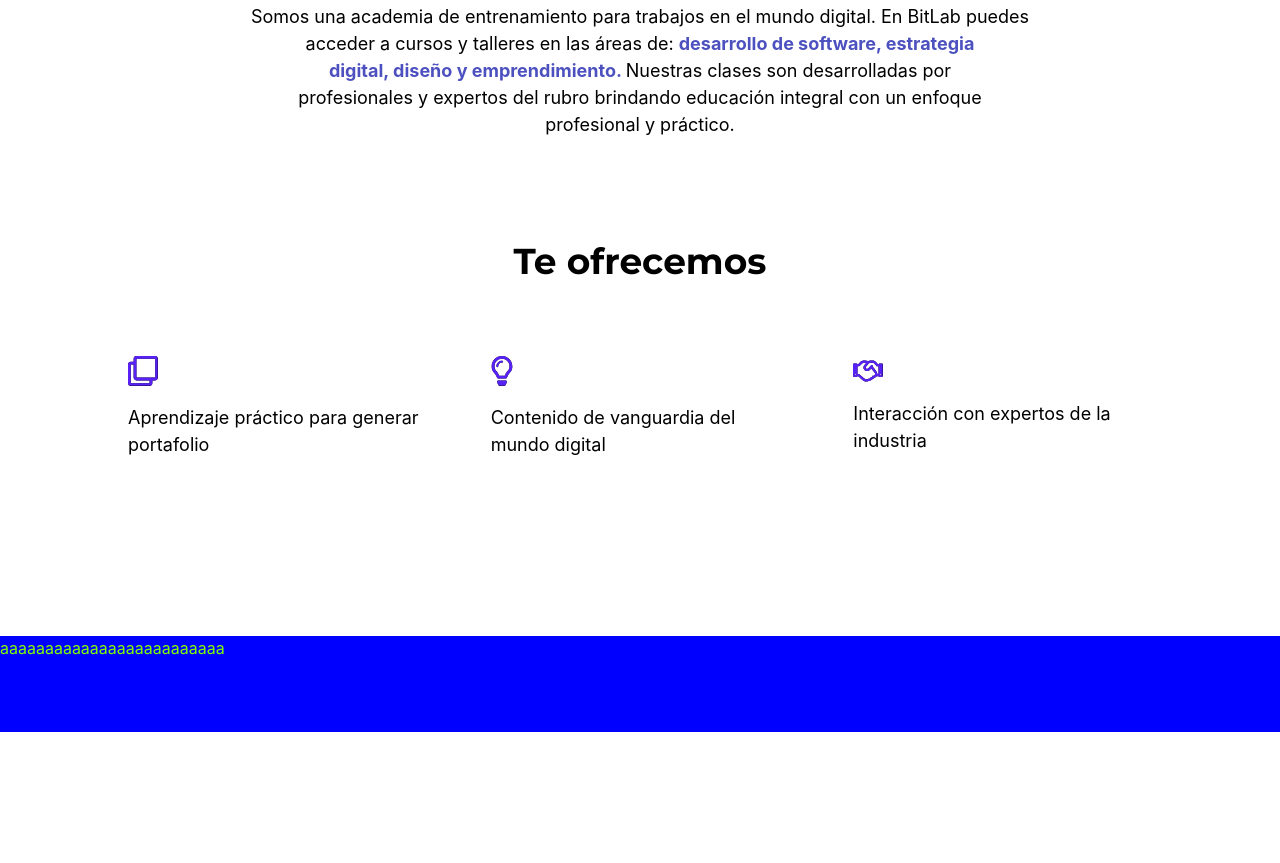
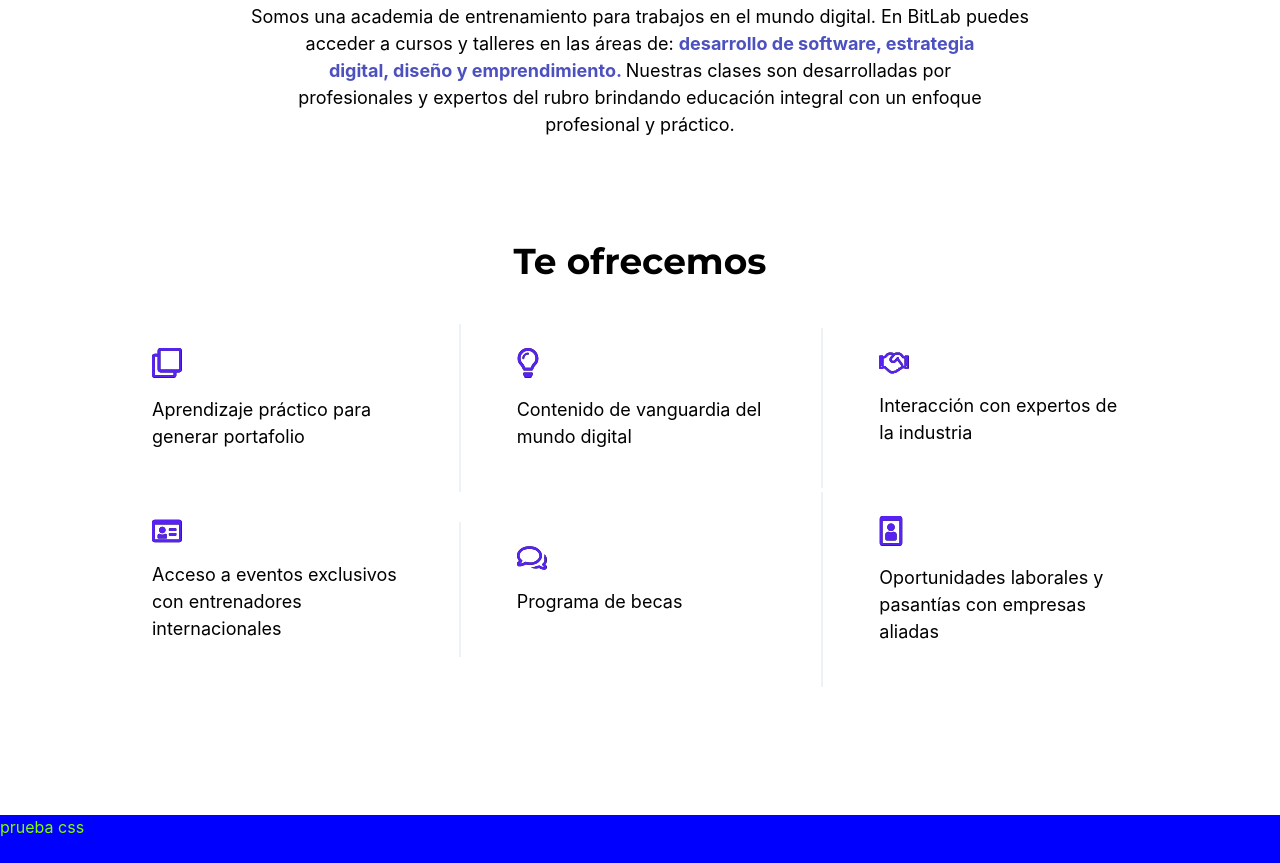
Before and after one commit to SDL2/Tarea-1, a website: page index.html in a window 1280 px wide. Shown: the part 1065-1928 px from the top of the page. Before the commit the page ends 1797 px from the top, so only its background shows below. Drawn offline with Linux system fonts and the light colour scheme.

Commit message:
mejora tarjetas

```diff
--- a/index.html
+++ b/index.html
@@ -68,7 +68,7 @@
             </div>
 
         </div>
-    </section> <!-- END MAIN CONTAINER -->
+    </section> <!-- END SECTION 1 -->
 
 
     <div class="container my-32 xl mx-auto px-24">
@@ -97,48 +97,64 @@
             <div id="contenedorFlexTarjetas" class="flex flex-wrap items-center">
 <!-- wfull para cel, con pantalla md la tarje tomara 50%, lg 33%-->
                 <div  id="capaResponsive"class="w-full md:w-1/2 lg:w-1/3">
-                    <div id="bordesAnimaciones" class="hover:shadow-lg ">
-                        <div id="contenido" class="py-8 mx-8">
+                    <div id="bordesAnimaciones" class="hover:shadow-2xl mx-8">
+                        <div id="contenido" class="p-6 hover:text-purple-800">
                             <img src="images/i-learn.svg" alt="">
                             <p class="text-lg">Aprendizaje práctico para generar portafolio</p>
                         </div>
                     </div>
                 </div>
 
-                <div  id="capaResponsive"class="w-full md:w-1/2 lg:w-1/3">
-                    <div id="bordesAnimaciones" class="hover:shadow-lg ">
-                        <div id="contenido" class="py-8 mx-8">
+                <div  id="capaResponsive"class="w-full md:w-1/2 lg:w-1/3 border-l-2 border-gray-200 hover:border-transparent">
+                    <div id="bordesAnimaciones" class="hover:shadow-2xl mx-8">
+                        <div id="contenido" class="p-6 hover:text-purple-800">
                             <img src="images/i-content.svg" alt="">
                             <p class="text-lg">Contenido de vanguardia del mundo digital</p>
                         </div>
                     </div>
                 </div>
 
-                <div  id="capaResponsive"class="w-full md:w-1/2 lg:w-1/3">
-                    <div id="bordesAnimaciones" class="hover:shadow-lg ">
-                        <div id="contenido" class="py-8 mx-8">
+                <div  id="capaResponsive"class="w-full md:w-1/2 lg:w-1/3 border-l-2 border-gray-200 hover:border-transparent">
+                    <div id="bordesAnimaciones" class="hover:shadow-2xl mx-8">
+                        <div id="contenido" class="p-6 hover:text-purple-800">
                             <img src="images/i-interaction.svg" alt="">
                             <p class="text-lg">Interacción con expertos de la industria</p>
                         </div>
                     </div>
                 </div>
 
-                <div class="t"></div>
-                <div class="t"></div>
-                <div class="t"></div>
-                <div class="t"></div>
-                <div class="t"></div>
-                <div class="t"></div>
-                <div class="t"></div>
-                <div class="t"></div>
-                <div class="t"></div>
 
-            </div>
+
+                <div  id="capaResponsive"class="w-full md:w-1/2 lg:w-1/3">
+                    <div id="bordesAnimaciones" class="hover:shadow-2xl mx-8">
+                        <div id="contenido" class="p-6 hover:text-purple-800">
+                            <img src="images/i-events.svg" alt="">
+                            <p class="text-lg">Acceso a eventos exclusivos con entrenadores internacionales</p>
+                        </div>
+                    </div>
+                </div>
+
+                <div  id="capaResponsive"class="w-full md:w-1/2 lg:w-1/3 border-l-2 border-gray-200 hover:border-transparent">
+                    <div id="bordesAnimaciones" class="hover:shadow-2xl mx-8">
+                        <div id="contenido" class="p-6 hover:text-purple-800">
+                            <img src="images/i-networking.svg" alt="">
+                            <p class="text-lg">Programa de becas</p>
+                        </div>
+                    </div>
+                </div>
+
+                <div  id="capaResponsive"class="w-full md:w-1/2 lg:w-1/3 border-l-2 border-gray-200 hover:border-transparent">
+                    <div id="bordesAnimaciones" class="hover:shadow-2xl mx-8">
+                        <div id="contenido" class="p-6 hover:text-purple-800">
+                            <img src="images/i-oportunity.svg" alt="">
+                            <p class="text-lg">Oportunidades laborales y pasantías con empresas aliadas</p>
+                        </div>
+                    </div>
+                </div>
+
+            </div> <!-- FIN contenedorFlexTarjetas -->
 
         </div>
-
-
-
 
 
     </div>  <!-- END MAIN CONTAINER 2 -->
@@ -150,11 +166,9 @@
 
 
     <div class="prueba">
-            aaaaaaaaaaaaaaaaaaaaaaaaa
-            <br> <br> <br> <br>
-    </div>  <!-- END MAIN CONTAINER 3 -->
-
-
+            prueba css
+            <br> <br>
+    </div>
 
 
 </body>
```
Also changed, not shown: images/i-events.svg (added), images/i-networking.svg (added), images/i-oportunity.svg (added).
